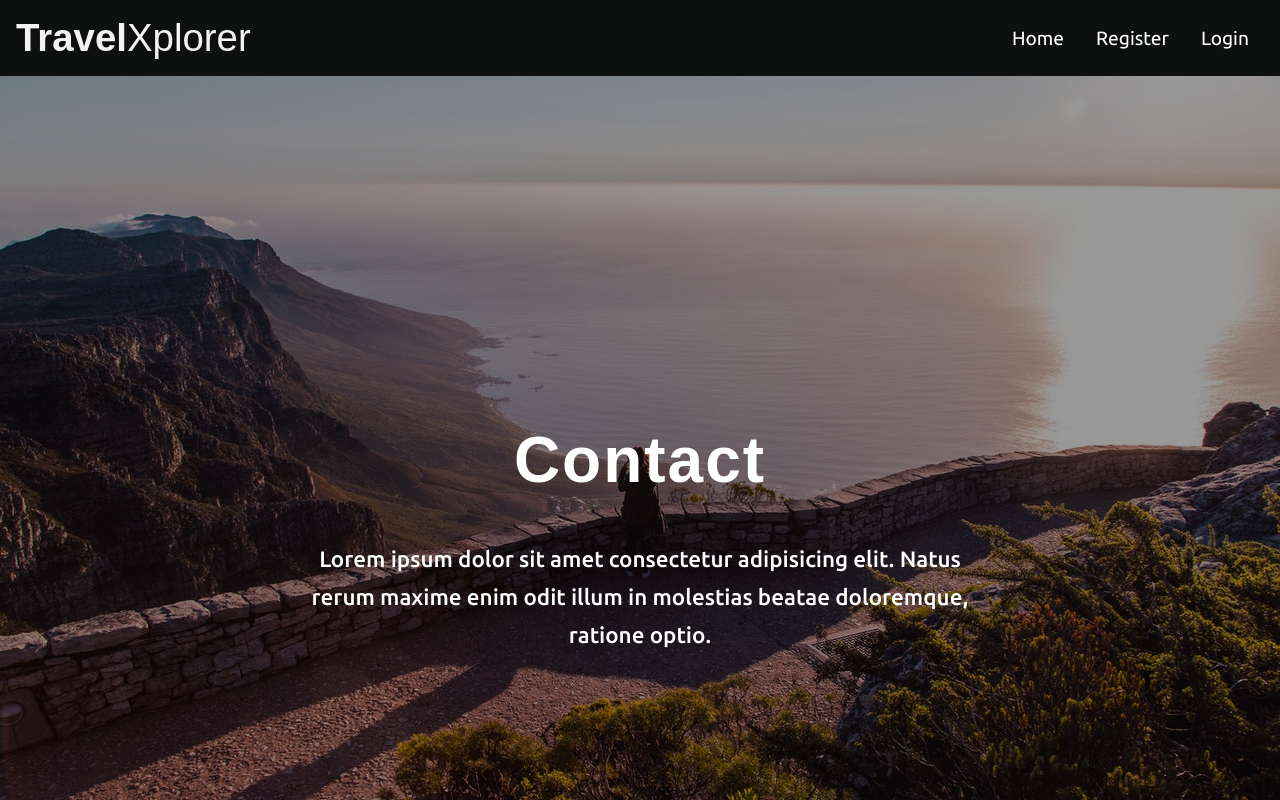
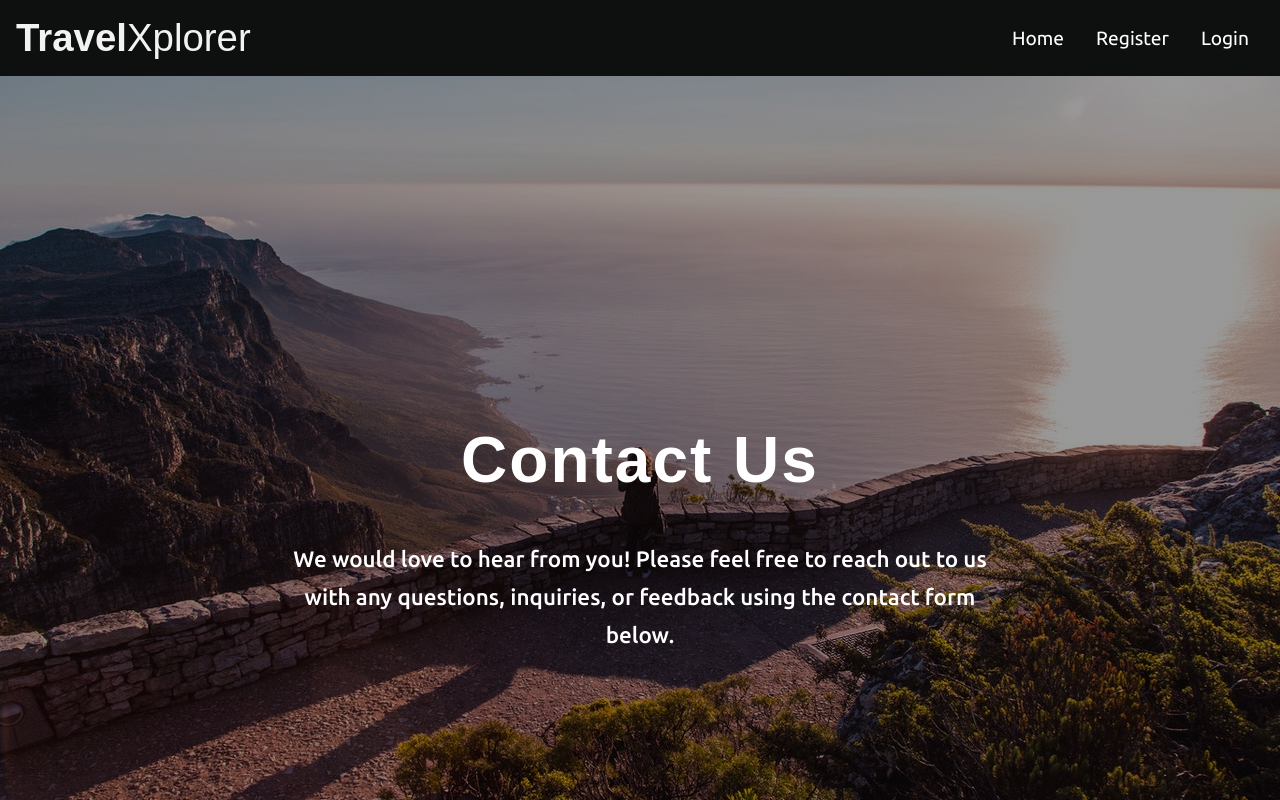
Before and after one commit to MuneneCalvin/TravelPlannerX, a React (Vite) app in the folder Frontend/: page /Contact in a window 1280 px wide. Shown: the top 800 px of the page. Built offline with nearby package versions, Linux system fonts and the light colour scheme.

Commit message:
updated contact

```diff
--- a/Frontend/src/pages/Contact/Contact.jsx
+++ b/Frontend/src/pages/Contact/Contact.jsx
@@ -13,8 +13,8 @@ function Contact() {
         <header id='contact-page' className = "flex header-sm">
             <div className = "container">
                 <div className = "header-title">
-                    <h1>Contact</h1>
-                    <p>Lorem ipsum dolor sit amet consectetur adipisicing elit. Natus rerum maxime enim odit illum in molestias beatae doloremque, ratione optio.</p>
+                    <h1>Contact Us</h1>
+                    <p>We would love to hear from you! Please feel free to reach out to us with any questions, inquiries, or feedback using the contact form below.</p>
                 </div>
             </div>
         </header>
```
